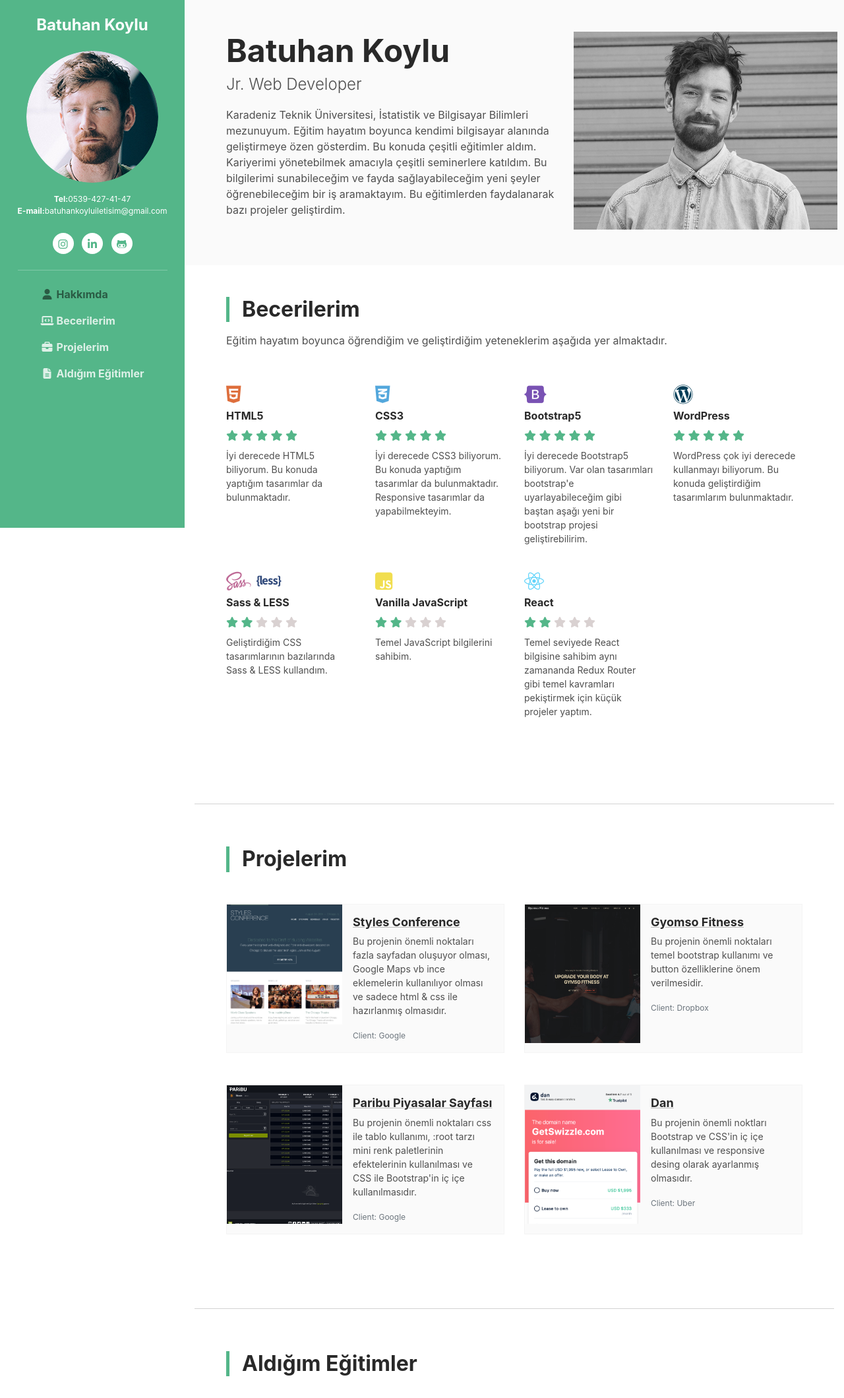
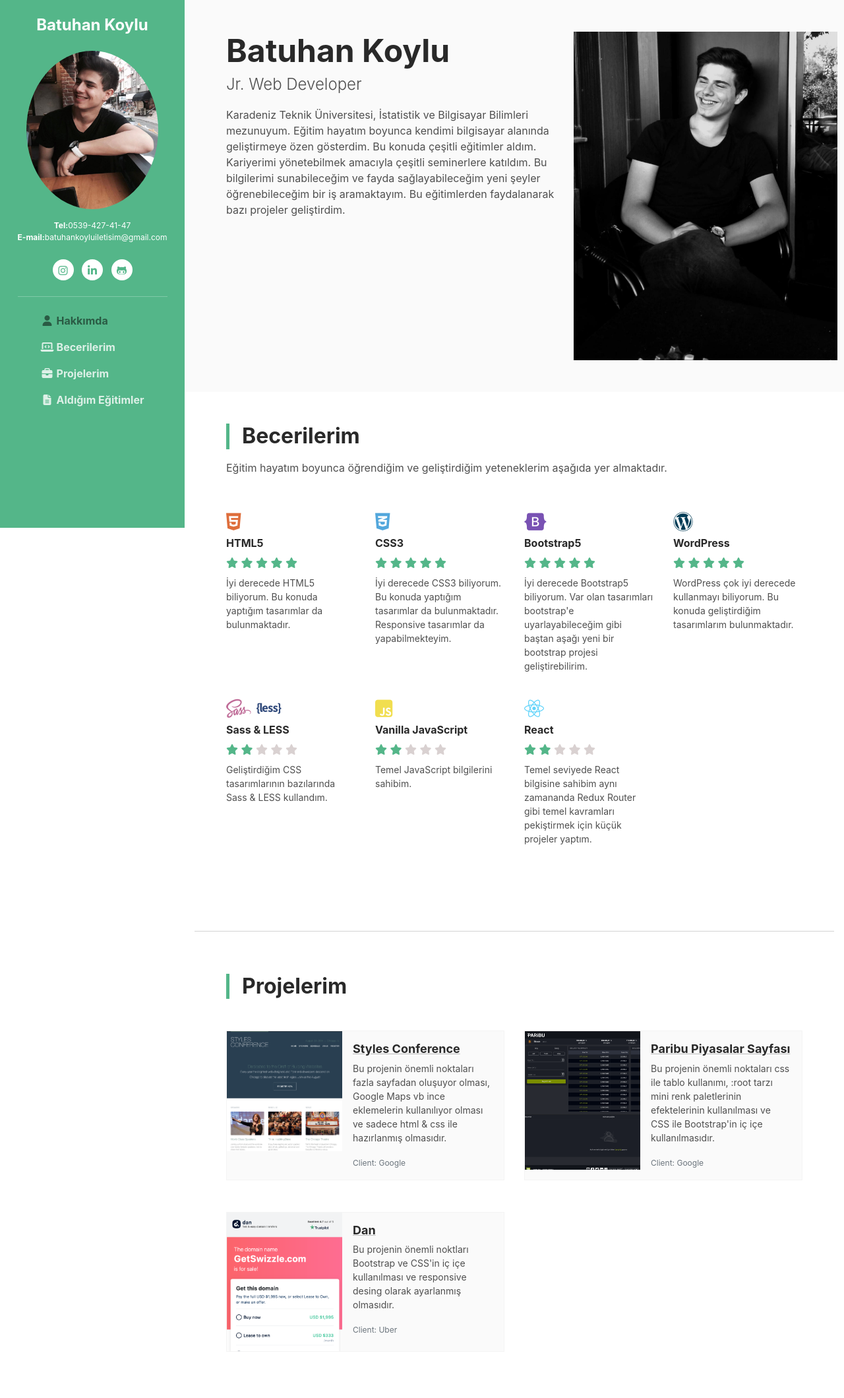
Before and after one commit to batuhankoylu/batuhankoylu.github.io, a plain HTML site: page CV/index.html in a window 1280 px wide. Shown: the top 2119 px of the page at 66% size. Drawn offline with nearby package versions, Linux system fonts and the light colour scheme.

Commit message:
profile pics

```diff
--- a/CV/index.html
+++ b/CV/index.html
@@ -15,7 +15,7 @@
     <!--CSS-->
     <link rel="stylesheet" href="style.css">
 
-    <title>Bootstrap Training</title>
+    <title>Batuhan Koylu - CV</title>
 
 </head>
 
@@ -33,7 +33,7 @@
 
                 <div id="navigation" class="collapse navbar-collapse flex-column">
                     <div class="profile-section pt-3 pt-lg-0">
-                        <img class="profile-image mb-3 rounded-circle mx-auto" src="./img/profile.png" alt="image">
+                        <img class="profile-image mb-3 rounded-circle mx-auto" width="200px" height="240px" src="./img/profile-picture.png" alt="image">
 
                         <div class="bio mb-3">
                             <span class="font-weight-bold">Tel:</span>0539-427-41-47
@@ -94,7 +94,7 @@
                         </div>
                     </div>
                     <div class="col-md-5 col-lg-5">
-                        <img src="./img/profile-lg.jpeg" class="profile-image img-fluid mb-3 mb-lg-0 me-md-0">
+                        <img src="./img/profile-large.jpeg" class="profile-image img-fluid mb-3 mb-lg-0 me-md-0">
                     </div>
                 </div>
             </div>
@@ -292,38 +292,6 @@
                         <div class="card project-card">
                             <div class="row no-gutters">
                                 <div class="col-12 col-xl-5 card-img-holder">
-                                    <img src="img/project-2.jpeg" alt="image" class="card-img">
-                                </div>
-                                <div class="col-12 col-xl-7">
-                                    <div class="card-body">
-                                        <h5 class="card-title">
-                                            <a href="#" class="theme-link">Gyomso Fitness</a>
-                                        </h5>
-                                        <p class="card-text">
-                                            Bu projenin önemli noktaları temel bootstrap kullanımı ve button özelliklerine önem verilmesidir.
-                                        </p>
-                                        <p class="card-text">
-                                            <small class="text-muted">
-                                                Client: Dropbox
-                                            </small>
-                                        </p>
-                                    </div>
-                                </div>
-                            </div>
-                            <div class="link-mask">
-                                <a href="#" class="link-mask-link"></a>
-                                <div class="link-mask-text">
-                                    <a href="#" class="btn btn-secondary">
-                                        <i class="fas fa-eye me-2"></i> View Case Study
-                                    </a>
-                                </div>
-                            </div>
-                        </div>
-                    </div>
-                    <div class="col-md-6 mb-5">
-                        <div class="card project-card">
-                            <div class="row no-gutters">
-                                <div class="col-12 col-xl-5 card-img-holder">
                                     <img src="img/project-3.jpeg" alt="image" class="card-img">
                                 </div>
                                 <div class="col-12 col-xl-7">
@@ -345,7 +313,7 @@
                             <div class="link-mask">
                                 <a href="#" class="link-mask-link"></a>
                                 <div class="link-mask-text">
-                                    <a href="#" class="btn btn-secondary">
+                                    <a href="https://batuhankoylu.github.io/ParibuClone/" class="btn btn-secondary">
                                         <i class="fas fa-eye me-2"></i> View Case Study
                                     </a>
                                 </div>
```
Also changed, not shown: CV/img/profile-large.jpeg (added), CV/img/profile-picture.png (added).
